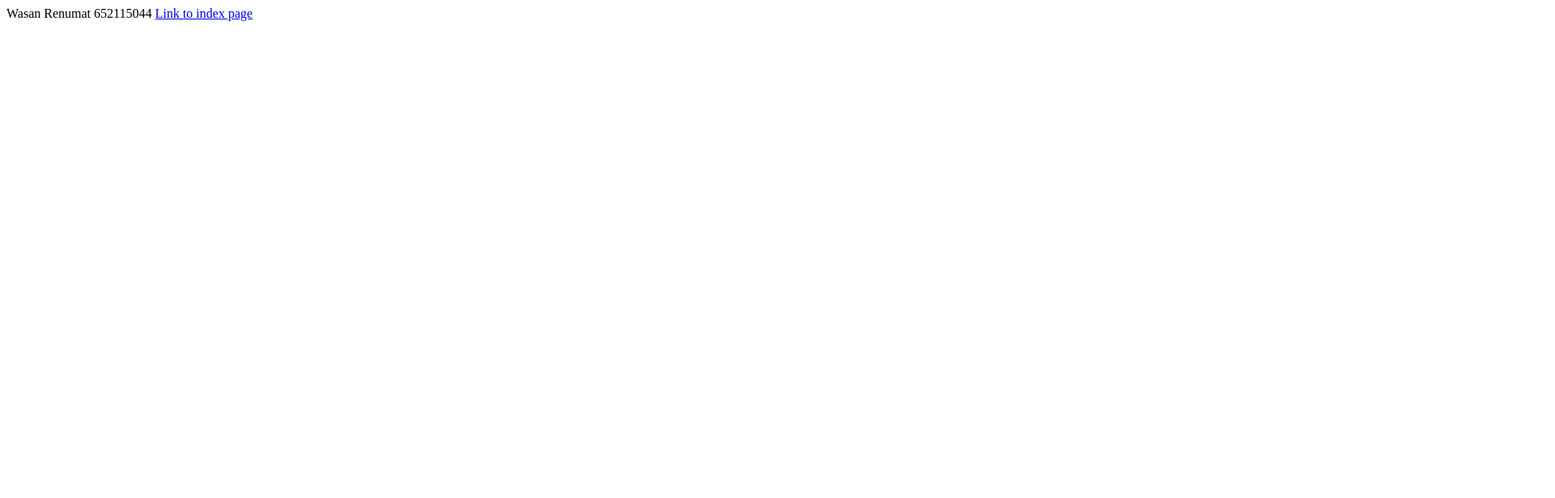
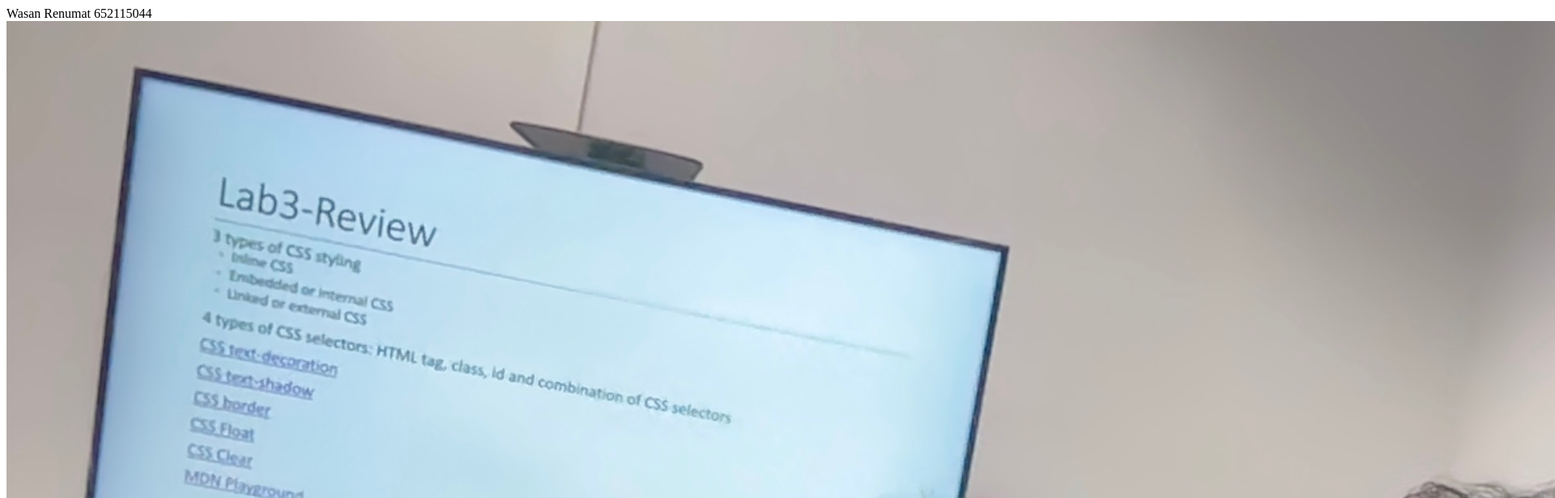
Before and after one commit to yosakiva/Lab03_Q03, a plain HTML site: page Sammy.html in a window 1280 px wide. Shown: the top 616 px of the page at 81% size, 1920 px wide, since content can reach past the window. Drawn offline with Linux system fonts and the light colour scheme.

Commit message:
added friend pic and info(Sammy)

```diff
--- a/Sammy.html
+++ b/Sammy.html
@@ -7,6 +7,6 @@
 </head>
 <body>
     Wasan Renumat 652115044
-    <a href="index.html">Link to index page</a>
+    <img src="SammyPic.jpg" alt="Sammy Pic">
 </body>
 </html>
```
Also changed, not shown: index.html (+1 -1 lines), SammyPic.jpg (added).
